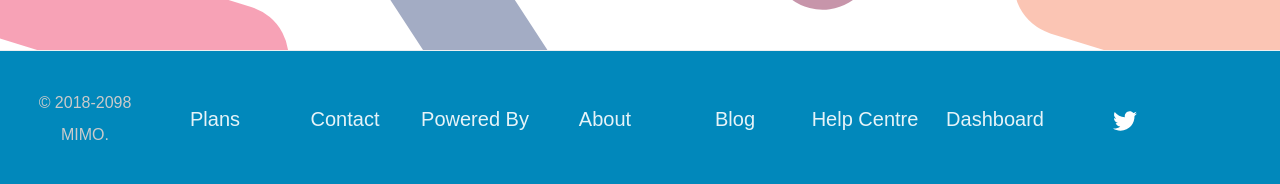
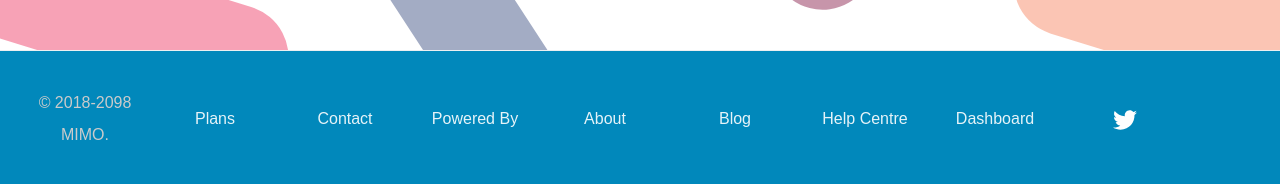
Before and after one commit to mimolabs/mimolabs.github.io, a Jekyll site: the page built from index.html, in a window 1280 px wide. Shown: the part 2871-3055 px from the top of the page. Built offline with Jekyll 4.4.1, drawn with Linux system fonts in a browser that asks for light colours.

Commit message:
footer styling

```diff
--- a/css/site-201802081845.css
+++ b/css/site-201802081845.css
@@ -344,14 +344,14 @@ footer {
   padding: 20px 20px 20px 20px;
   background-color: white;
   color: rgba(39, 50, 56, 0.9);
-  box-shadow: 0px 1000px 0px 1000px white;
   border-top: solid 1px #ECEFF1;
   background-color: #0188bb;
+  box-shadow: 0px 1000px 0px 1000px #0188bb;
 }
 
 footer a {
   color: rgba(255, 255, 255, 0.9);
-  font-size: 20px;
+  font-size: 16px;
   margin-top: 10px;
   margin-bottom: 10px;
 }
@@ -376,7 +376,7 @@ footer a:hover {
 
 .footer-copyright {
   color: #cbcbcb;
-  font-size: 1rem;
+  font-size: 16px;
   padding-top: 1rem;
 }
 
```
